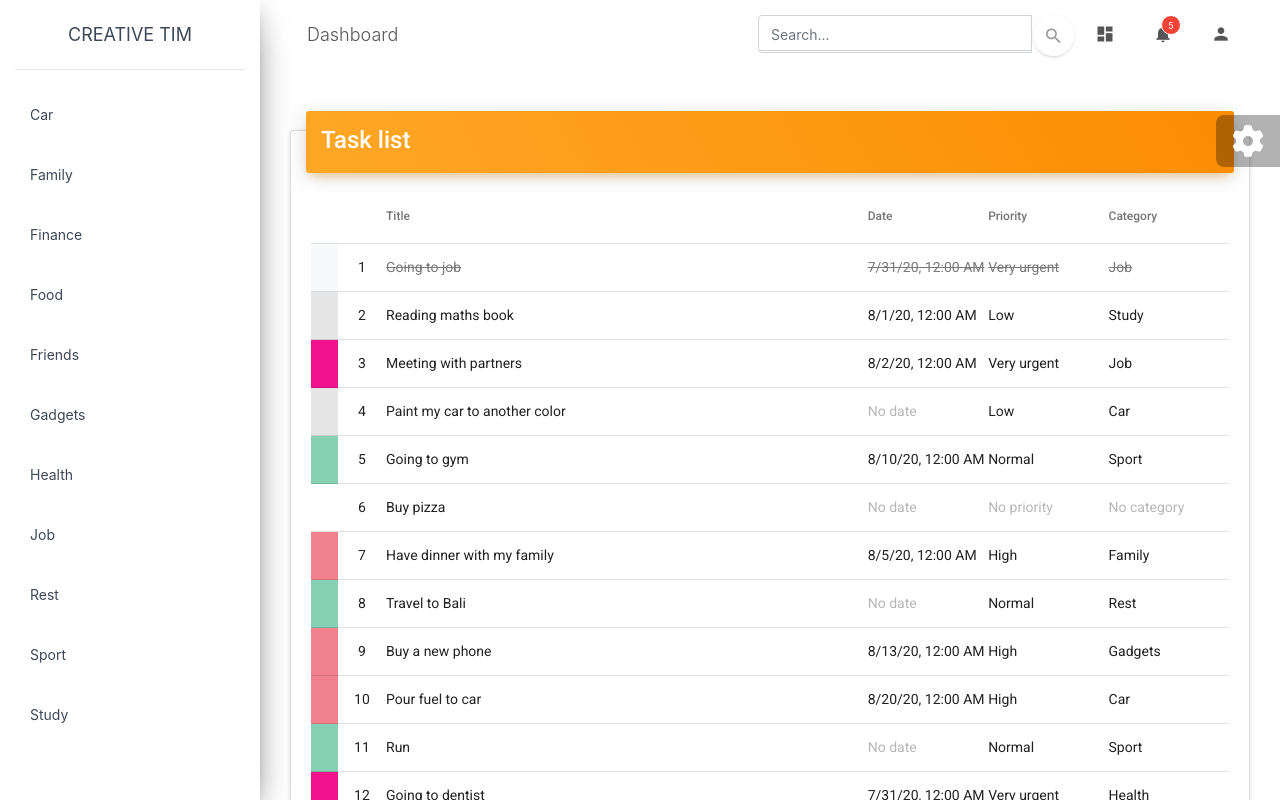
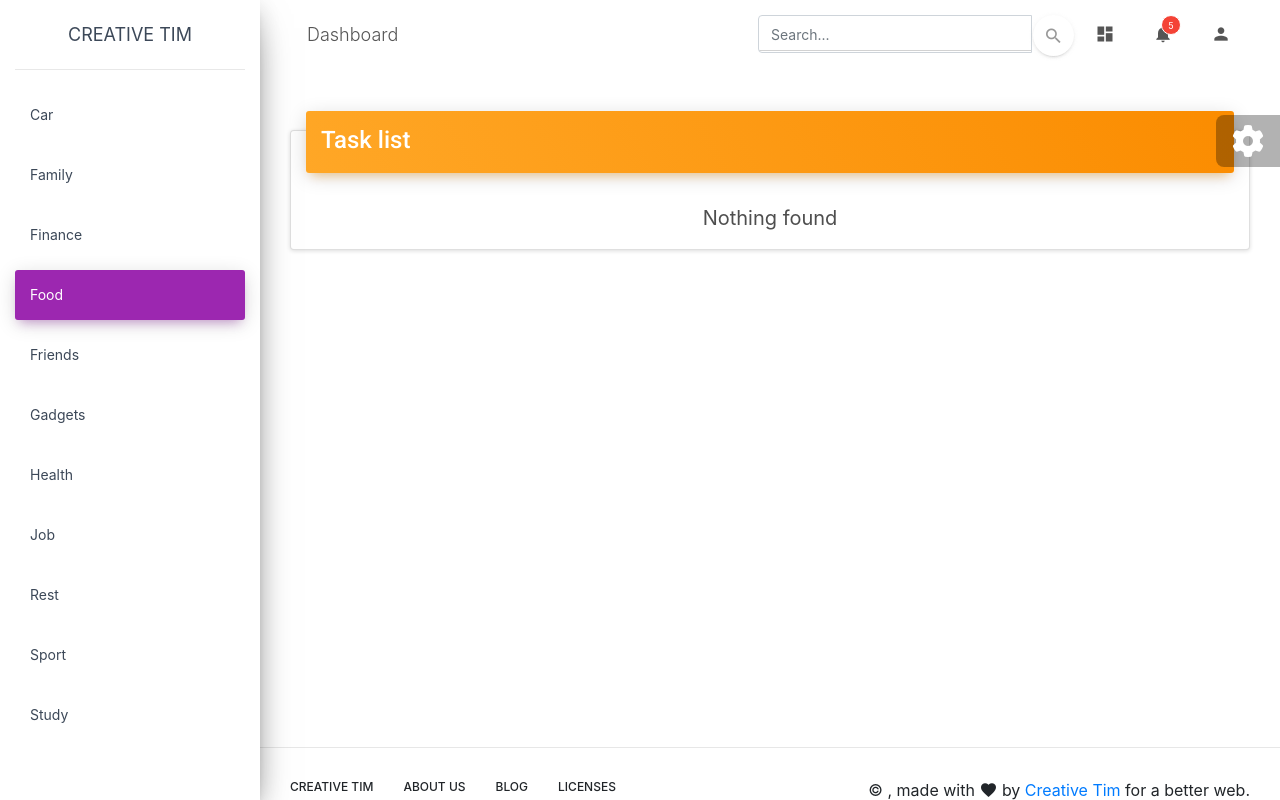
Before and after one commit to Jakhongir1117/Todo, an Angular app: page / in a window 1280 px wide. Both pictures are taken after a click on the item "Food". Shown: the top 800 px of the page. Built offline with nearby package versions, Linux system fonts and the light colour scheme.

Commit message:
12th step

```diff
--- a/src/app/app.component.html
+++ b/src/app/app.component.html
@@ -1,6 +1,8 @@
 <div class="wrapper ">
 
-  <app-categories [categories]="categories"></app-categories>
+  <app-categories
+    (selectCategory)="onSelectCategory($event)"
+          [categories]="categories"></app-categories>
 
   <div class="main-panel">
     <!-- Navbar -->
@@ -80,7 +82,9 @@
 
           <div class="col-12">
 
-            <app-tasks [tasks]="tasks"></app-tasks>
+            <app-tasks [tasks]="tasks"
+                       (updateTask)="onUpdateTask($event)"
+            ></app-tasks>
 
           </div>
         </div>
--- a/src/app/app.component.ts
+++ b/src/app/app.component.ts
@@ -2,16 +2,19 @@ import { Component, OnInit } from '@angular/core';
 import {DataHandlerService} from './service/data-handler.service';
 import { Task } from './model/Task';
 import {Category} from './model/Category';
+
 
 @Component({
   selector: 'app-root',
   templateUrl: './app.component.html',
   styleUrls: ['./app.component.css']
 })
-export class AppComponent implements OnInit{
+export class AppComponent implements OnInit {
   title = 'Todo2';
   tasks: Task[];
   categories: Category[];
+
+  private selectedCategory: Category = null;
 
   constructor(
     private dataHandler: DataHandlerService, // facade for working with data
@@ -19,8 +22,31 @@ export class AppComponent implements OnInit{
   }
 
   ngOnInit(): void {
-    this.dataHandler.getAllTasks().subscribe( tasks => this.tasks = tasks);
-    this.dataHandler.getAllCategories().subscribe( categories => this.categories = categories);
+    //this.dataHandler.getAllTasks().subscribe( tasks => this.tasks = tasks);
+    this.dataHandler.getAllCategories().subscribe(categories => this.categories = categories);
+
+    this.onSelectCategory(null);
+
+  }
+
+  // change category
+  onSelectCategory(category: Category) {
+
+    this.selectedCategory = category;
+
+    this.dataHandler.searchTasks(this.selectedCategory,
+      null,
+      null,
+      null
+    ).subscribe( tasks=> {
+        this.tasks = tasks;
+    });
+  }
+
+   private onUpdateTask(task: Task) {
+
+    console.log(task);
+
   }
 
 
--- a/src/app/data/dao/impl/TaskDAOArray.ts
+++ b/src/app/data/dao/impl/TaskDAOArray.ts
@@ -39,12 +39,26 @@ export class TaskDAOArray implements TaskDAO {
     return undefined;
   }
 
-  search(category: Category, searchText: string, status: boolean, priority: Priority): Observable<Task[]> {
-    return undefined;
-  }
-
   update(T): Observable<Task> {
     return undefined;
   }
 
+  search(category: Category, searchText: string, status: boolean, priority: Priority): Observable<Task[]> {
+
+    return of(this.searchTasks(category, searchText, status, priority));
+  }
+
+
+  private searchTasks(category: Category, searchText: string, status: boolean, priority: Priority): Task[] {
+
+    let allTasks = TestData.tasks;
+
+    if (category != null) {
+      allTasks = allTasks.filter(todo => todo.category === category);
+    }
+
+    return allTasks;
+  }
+
+
 }
--- a/src/app/service/data-handler.service.ts
+++ b/src/app/service/data-handler.service.ts
@@ -6,6 +6,7 @@ import {BehaviorSubject, Observable, Subject} from 'rxjs';
 import {filter} from 'rxjs/operators';
 import {TaskDAOArray} from '../data/dao/impl/TaskDAOArray';
 import {CategoryDAOArray} from '../data/dao/impl/CategoryDAOArray';
+import {Priority} from '../model/Priority';
 
 @Injectable({
   providedIn: 'root'
@@ -26,5 +27,10 @@ export class DataHandlerService {
     return this.categoryDaoArray.getAll();
   }
 
+  // search tasks by parameters
+  searchTasks(category: Category, searchText: string, status: boolean, priority: Priority): Observable<Task[]> {
+    return this.taskDaoArray.search(category, searchText, status, priority);
+  }
+
 
 }
--- a/src/app/views/categories/categories.component.ts
+++ b/src/app/views/categories/categories.component.ts
@@ -1,4 +1,4 @@
-import {Component, Input, OnInit, Output} from '@angular/core';
+import {Component, EventEmitter, Input, OnInit, Output} from '@angular/core';
 import {DataHandlerService} from '../../service/data-handler.service';
 import {Category} from '../../model/Category';
 
@@ -12,7 +12,10 @@ export class CategoriesComponent implements OnInit {
   @Input()
   categories: Category[];
 
-  private selectedCategory: Category;
+  @Output()
+  selectCategory = new EventEmitter<Category>();
+
+  selectedCategory: Category;
 
   constructor(private dataHandler: DataHandlerService) {
   }
@@ -22,8 +25,16 @@ export class CategoriesComponent implements OnInit {
   }
 
   showTasksByCategory(category: Category) {
-    // this.selectedCategory = category;
-    // this.dataHandler.fillTasksByCategory(category);
+
+
+    if(this.selectedCategory === category) {
+      return;
+    }
+
+    this.selectedCategory = category;
+
+    this.selectCategory.emit(this.selectedCategory);
+
 
   }
 }
--- a/src/app/views/tasks/tasks.component.html
+++ b/src/app/views/tasks/tasks.component.html
@@ -2,7 +2,7 @@
   <div class="card-header card-header-warning">
     <h4 class="card-title">Task list</h4>
   </div>
-  <div class="card-body table-responsive" *ngIf="tasks.length > 0">
+  <div class="card-body table-responsive" *ngIf="tasks && tasks.length > 0">
 
     <table [dataSource]="dataSource" mat-table matSort>
 
@@ -27,7 +27,8 @@
       <!-- task title -->
       <ng-container matColumnDef="title">
         <th *matHeaderCellDef mat-header-cell mat-sort-header> Title</th>
-        <td class="col-title" *matCellDef="let task" [class.completed]="task.completed" mat-cell>
+        <td class="col-title pointer" *matCellDef="let task" [class.completed]="task.completed" mat-cell
+        (click)="onClickTask(task)">
 
           {{task.title}}
 
@@ -82,6 +83,6 @@
 
   </div>
 
-  <div *ngIf="tasks.length == 0"><p class="not-found">Nothing found</p></div>
+  <div *ngIf="tasks && tasks.length == 0"><p class="not-found">Nothing found</p></div>
 
 </div>
--- a/src/app/views/tasks/tasks.component.ts
+++ b/src/app/views/tasks/tasks.component.ts
@@ -1,4 +1,4 @@
-import {AfterViewInit, Component, Input, OnInit, ViewChild} from '@angular/core';
+import {AfterViewInit, Component, EventEmitter, Input, OnInit, Output, ViewChild} from '@angular/core';
 import {DataHandlerService} from '../../service/data-handler.service';
 import {Task} from '../../model/Task';
 import {MatTableDataSource} from '@angular/material/table';
@@ -20,8 +20,18 @@ export class TasksComponent implements OnInit {
   @ViewChild (MatPaginator, {static: false}) private paginator: MatPaginator;
   @ViewChild (MatSort, {static: false}) private sort: MatSort;
 
-  @Input()
-  private tasks: Task[];
+    tasks: Task[];
+
+  // links of component tables
+  @Input('tasks')
+  private set setTasks(tasks: Task[]) {
+    this.tasks = tasks;
+    this.fillTable();
+  }
+
+  @Output()
+  updateTask = new EventEmitter<Task>();
+
 
   constructor(private dataHandler: DataHandlerService) {
   }
@@ -39,7 +49,7 @@ export class TasksComponent implements OnInit {
   }
 
 
-  private getPriorityColor(task: Task) {
+    private getPriorityColor(task: Task) {
 
     // color of completed tasks
     if (task.completed) {
@@ -56,6 +66,10 @@ export class TasksComponent implements OnInit {
 
   // shows tasks using all current conditions (category, search, filters and etc)
   private fillTable() {
+
+    if (!this.dataSource) {
+      return;
+    }
 
     this.dataSource.data = this.tasks;
 
@@ -91,4 +105,8 @@ export class TasksComponent implements OnInit {
     this.dataSource.sort = this.sort; // data sorting component
     this.dataSource.paginator = this.paginator; // update paging component
   }
+
+  private onClickTask(task: Task) {
+    this.updateTask.emit(task);
+  }
 }
--- a/src/styles.css
+++ b/src/styles.css
@@ -9,3 +9,7 @@
   color: rgba(74,74,74,0.98);
   text-align: center;
 }
+
+.pointer {
+  cursor: pointer;
+}
```
